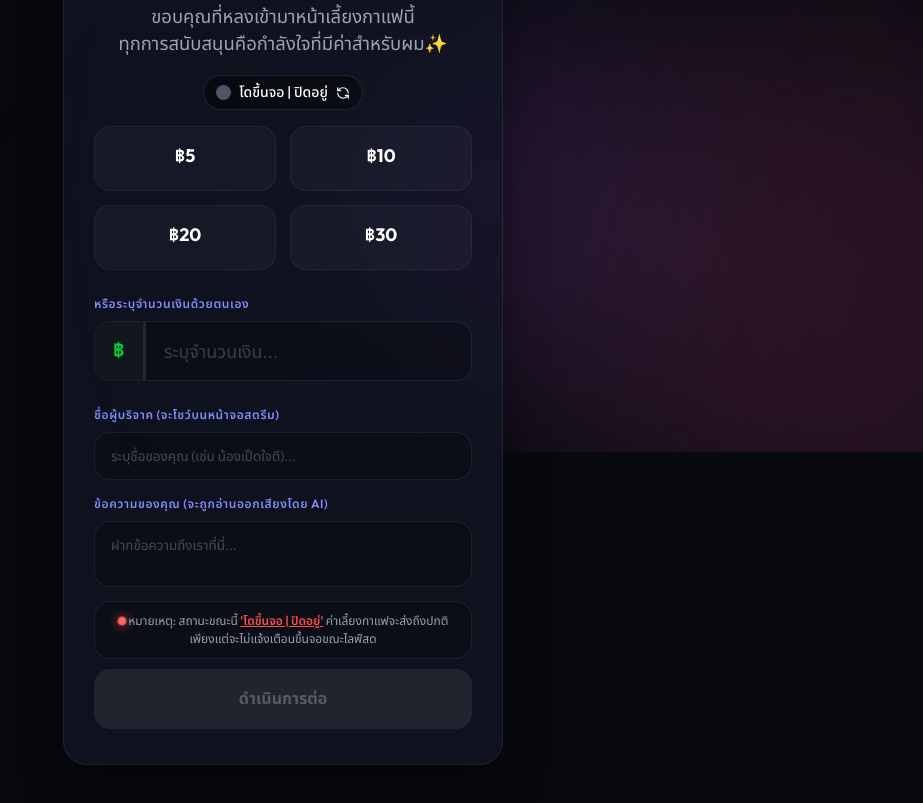
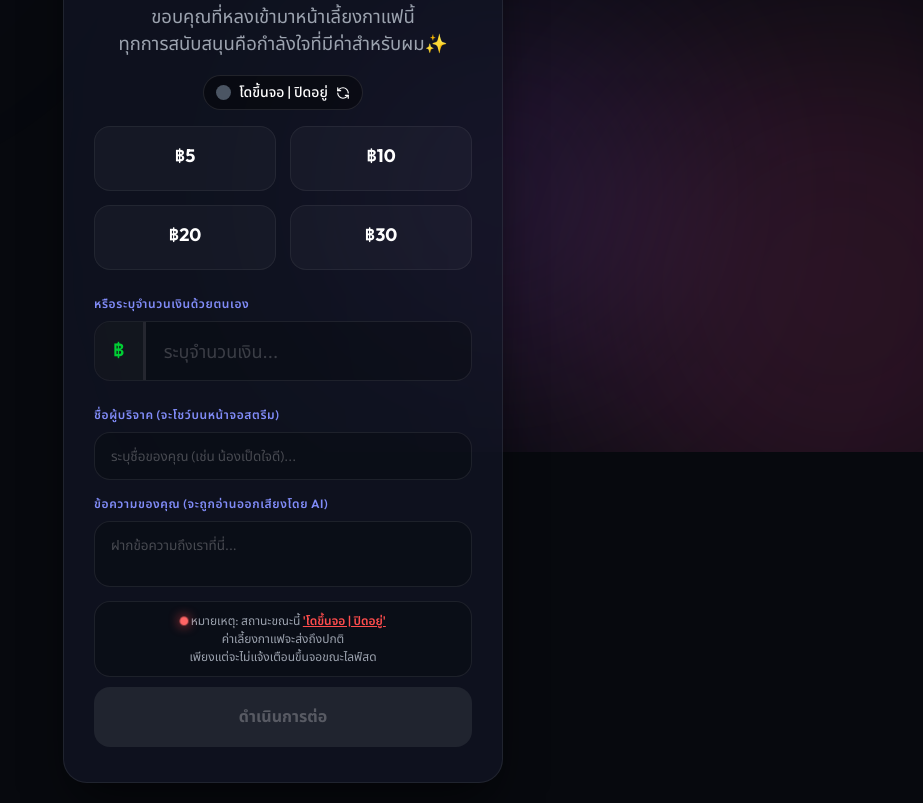
Before and after one commit to suralism/beam-donate, a website: page public/index.html in a window 1280 px wide. Shown: the part 348-1151 px from the top of the page, without its empty margins (357-1280 px from the left). Drawn offline with Linux system fonts and the light colour scheme; no server answers.

Commit message:
adjust note-dot position

```diff
--- a/public/index.html
+++ b/public/index.html
@@ -89,7 +89,8 @@
         </div>
     <p id="statusNote" class="status-note" style="display: none;">
         <span class="note-dot"></span>
-          <span>หมายเหตุ: สถานะขณะนี้ <span class="note-highlight">'โดขึ้นจอ | ปิดอยู่'</span> ค่าเลี้ยงกาแฟจะส่งถึงปกติ
+          <span>หมายเหตุ: สถานะขณะนี้ <span class="note-highlight">'โดขึ้นจอ | ปิดอยู่'</span>
+            <br>ค่าเลี้ยงกาแฟจะส่งถึงปกติ
         <br>เพียงแต่จะไม่แจ้งเตือนขึ้นจอขณะไลฟ์สด</span>
       </p>
         <button id="btnDonate" class="btn-primary" disabled>
```
